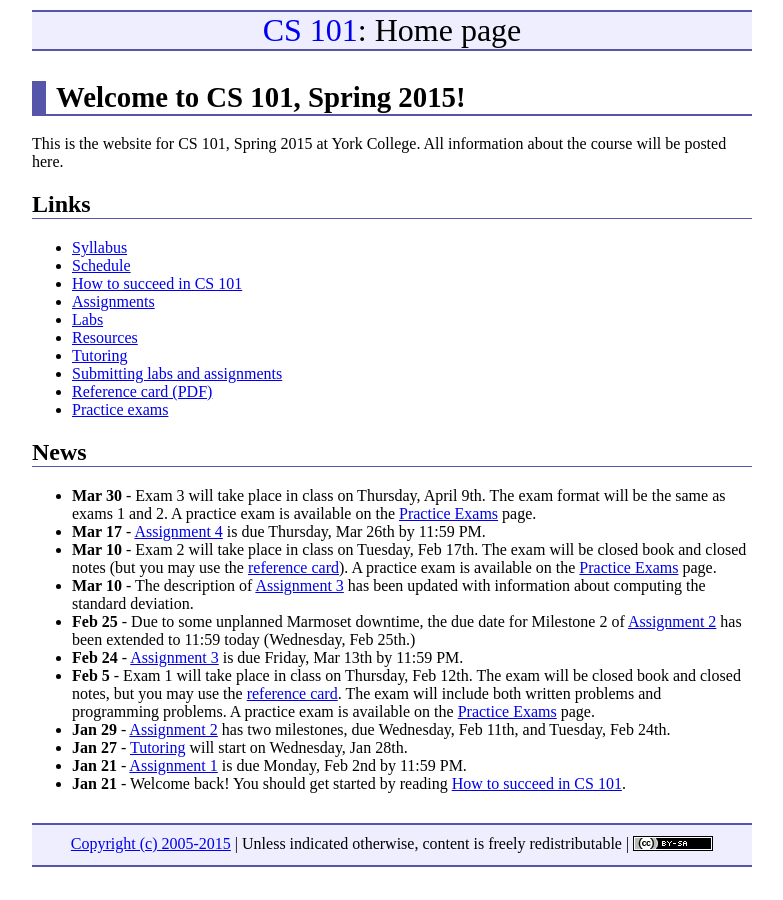
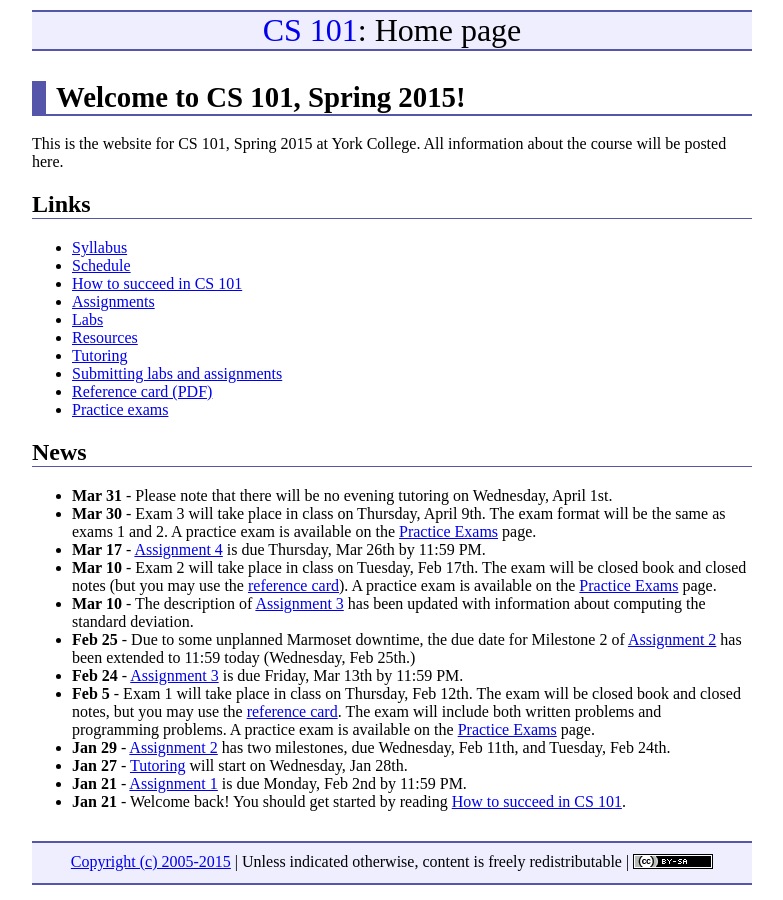
Before and after one commit to ycpcs/cs101-spring2015, a Jekyll site: the page built from index.md, in a window 1280 px wide. Shown: the whole page, without its empty margins (248-1031 px from the left). Built offline with Jekyll 4.4.1, drawn with Linux system fonts in a browser that asks for light colours; Markdown is read by kramdown in place of the engine named in the settings.

Commit message:
no evening tutoring on Wed Apr 1st

```diff
--- a/index.md
+++ b/index.md
@@ -23,6 +23,7 @@ All information about the course will be posted here.
 
 ## News
 
+* **Mar 31** - Please note that there will be no evening tutoring on Wednesday, April 1st.
 * **Mar 30** - Exam 3 will take place in class on Thursday, April 9th.  The exam format will be the same as exams 1 and 2.  A practice exam is available on the [Practice Exams](practice/index.html) page.
 * **Mar 17** - [Assignment 4](assign/assign04.html) is due Thursday, Mar 26th by 11:59 PM.
 * **Mar 10** - Exam 2 will take place in class on Tuesday, Feb 17th.  The exam will be closed book and closed notes (but you may use the [reference card](refcard.pdf)).  A practice exam is available on the [Practice Exams](practice/index.html) page.
```
